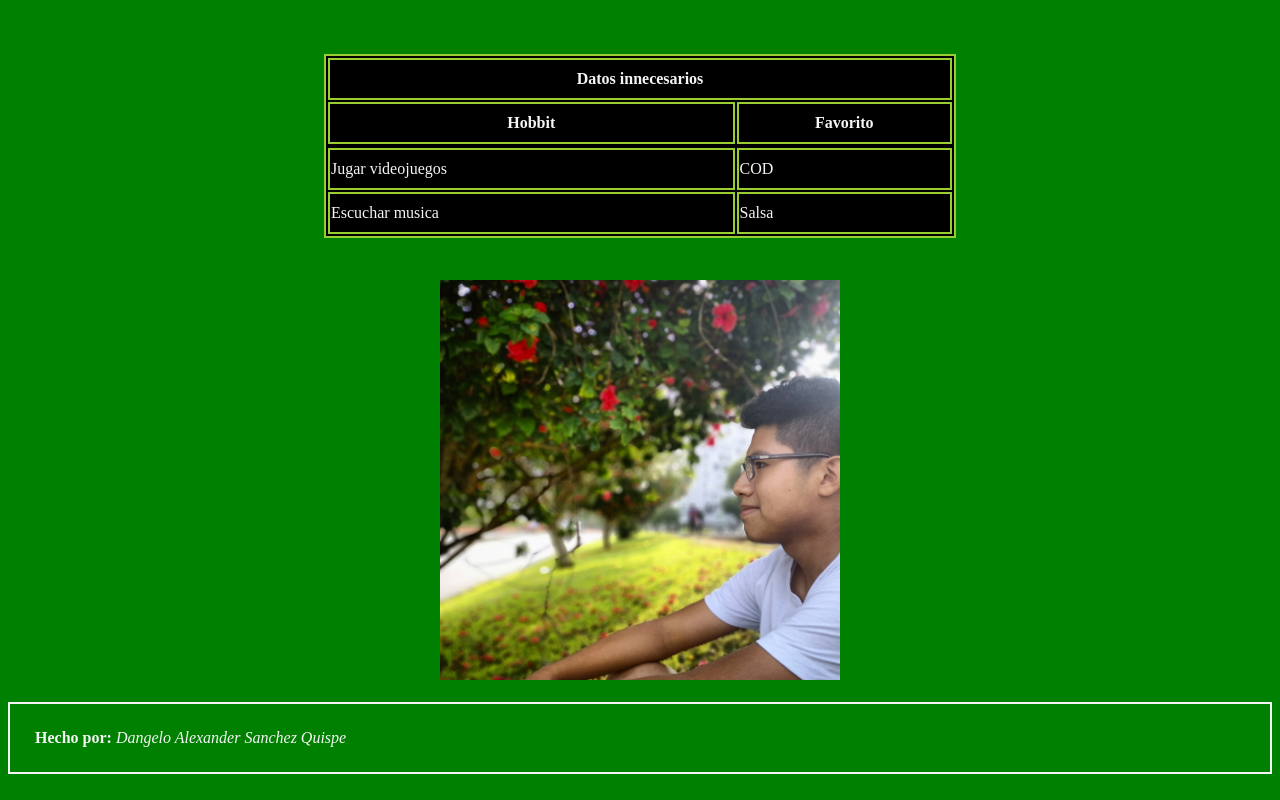
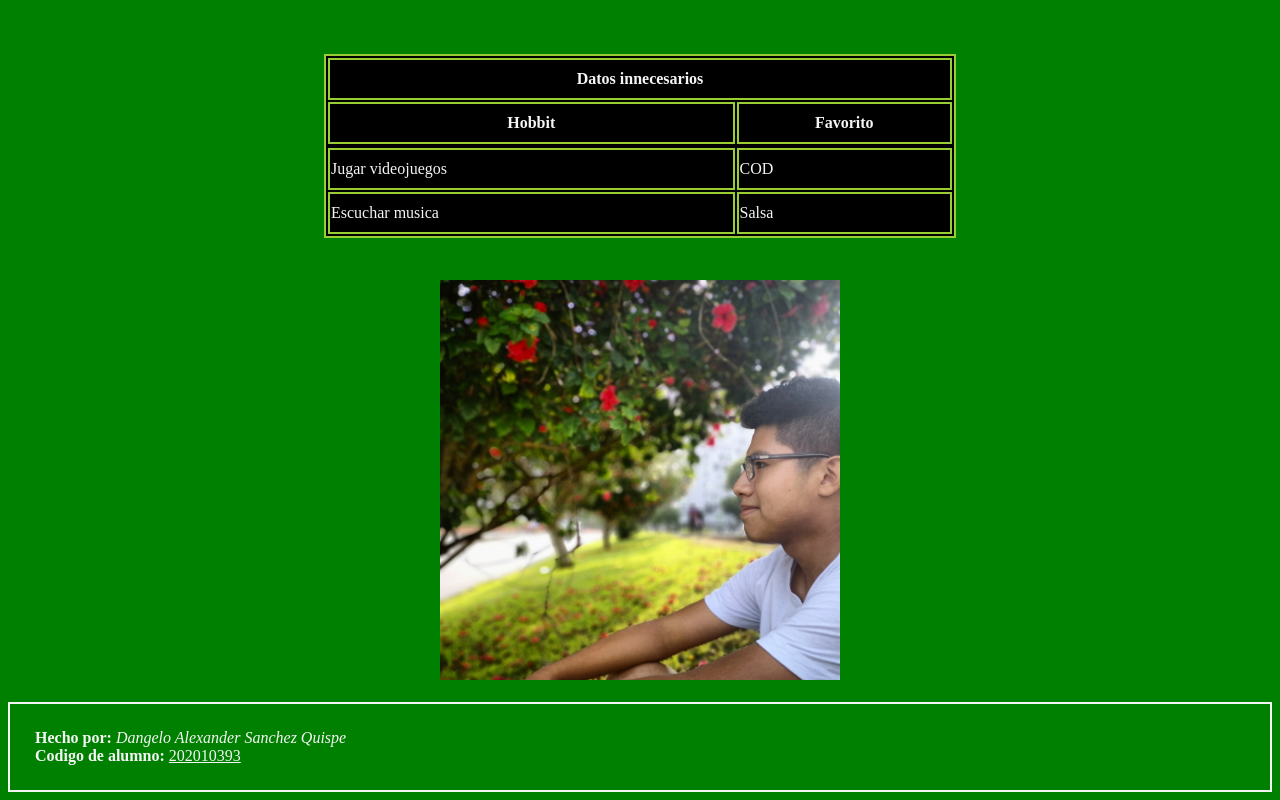
Before and after one commit to Dangelo31/Dangelo-Alexander-Sanchez-Quispe, a plain HTML site: page index.html in a window 1280 px wide. Shown: the part 1137-1937 px from the top of the page. Drawn offline with Linux system fonts and the light colour scheme.

Commit message:
Update index.html

```diff
--- a/index.html
+++ b/index.html
@@ -102,6 +102,8 @@
         <br>
         <footer class="made">
             <b>Hecho por: </b><i>Dangelo Alexander Sanchez Quispe</i>
+            <br>
+            <b>Codigo de alumno: </b><u>202010393</u>
         </footer>
     </body>
 
```
